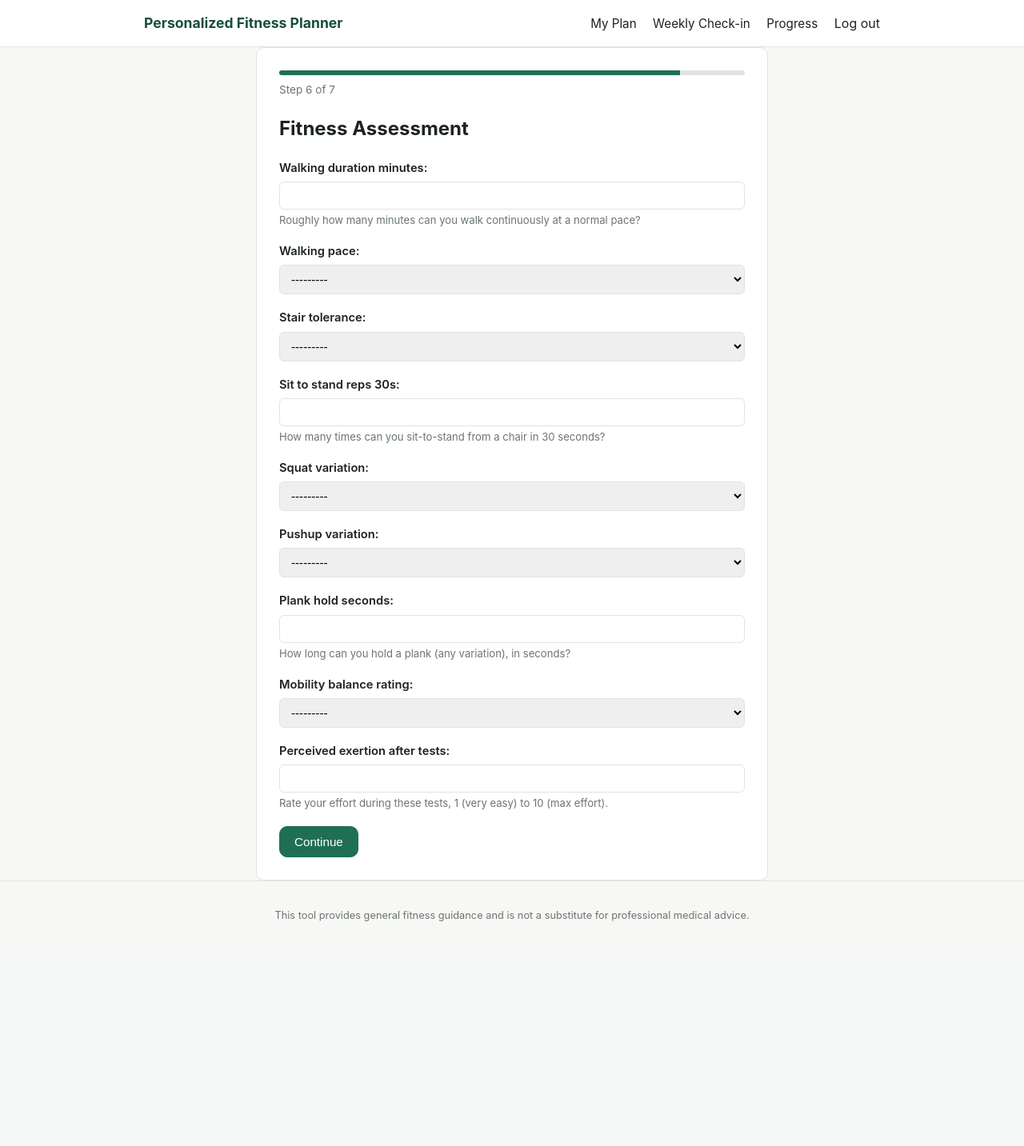
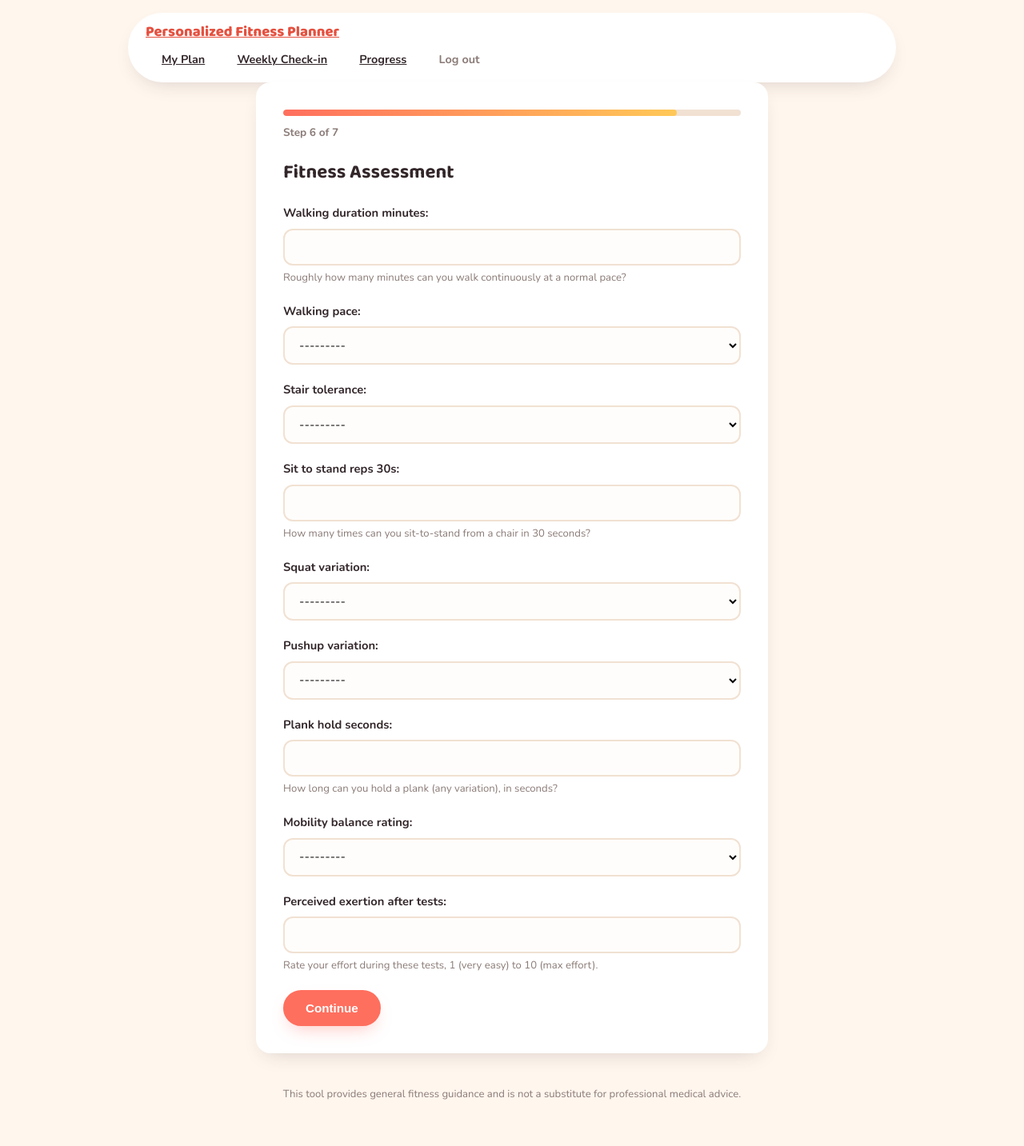
Before and after one commit to Navnith23/personalized-workout-planner, a Django app: page /assessment/fitness/ in a window 1280 px wide. Shown: the whole page at 80% size. Before the commit the page ends 1152 px from the top, so only its background shows below. Run offline with Django 5.2, Linux system fonts and the light colour scheme; the visitor is signed in with stand-in values (Sample User, id 1); data comes from the database, SQL or seed files in the repository; data that the repository does not hold is empty.

Commit message:
Redesign UI: playful rounded style

```diff
--- a/static/css/main.css
+++ b/static/css/main.css
@@ -1,14 +1,26 @@
+@import url('https://fonts.googleapis.com/css2?family=Baloo+2:wght@500;700;800&family=Nunito:wght@400;600;700;800&display=swap');
+
 :root {
-    --color-primary: #1f6f54;
-    --color-primary-dark: #164e3b;
-    --color-bg: #f7f8f6;
-    --color-card: #ffffff;
-    --color-text: #1c2321;
-    --color-muted: #6b7570;
-    --color-border: #e1e4e0;
-    --color-danger: #b3432b;
-    --radius: 10px;
-    font-family: -apple-system, BlinkMacSystemFont, 'Segoe UI', Roboto, Helvetica, Arial, sans-serif;
+    --color-primary: #FF6F5E;
+    --color-primary-dark: #E5503F;
+    --color-teal: #2F9E8F;
+    --color-teal-dark: #1F7A6E;
+    --color-sun: #FFC857;
+    --color-bg: #FFF6EE;
+    --color-card: #FFFFFF;
+    --color-text: #33272A;
+    --color-muted: #8A7B77;
+    --color-border: #F1E1D2;
+    --color-danger: #D64545;
+
+    --radius: 18px;
+    --radius-sm: 12px;
+    --radius-pill: 999px;
+
+    --shadow: 0 10px 26px -12px rgba(51, 39, 42, 0.22);
+    --shadow-primary: 0 10px 22px -8px rgba(255, 111, 94, 0.4);
+
+    font-family: 'Nunito', -apple-system, BlinkMacSystemFont, 'Segoe UI', sans-serif;
 }
 
 * { box-sizing: border-box; }
@@ -17,182 +29,250 @@ body {
     margin: 0;
     background: var(--color-bg);
     color: var(--color-text);
-    line-height: 1.5;
+    line-height: 1.6;
 }
 
-.container {
-    max-width: 960px;
-    margin: 0 auto;
-    padding: 0 20px;
-}
+h1, h2, h3, .brand { font-family: 'Baloo 2', 'Nunito', sans-serif; }
 
+.container { max-width: 960px; margin: 0 auto; padding: 0 20px; }
+
+/* Header */
 .site-header {
-    background: var(--color-card);
-    border-bottom: 1px solid var(--color-border);
+    background: transparent;
+    border-bottom: none;
+    padding-top: 16px;
 }
 
 .header-inner {
-    display: flex;
-    justify-content: space-between;
-    align-items: center;
-    padding: 16px 20px;
+    background: var(--color-card);
+    border-radius: var(--radius-pill);
+    padding: 10px 12px 10px 22px;
+    box-shadow: var(--shadow);
 }
 
 .brand {
-    font-weight: 700;
+    font-weight: 800;
     color: var(--color-primary-dark);
-    text-decoration: none;
-    font-size: 1.1rem;
+    font-size: 1.15rem;
 }
 
 nav a {
-    margin-left: 16px;
+    margin-left: 4px;
+    padding: 9px 16px;
+    border-radius: var(--radius-pill);
     color: var(--color-text);
-    text-decoration: none;
-    font-size: 0.95rem;
+    font-weight: 700;
+    font-size: 0.9rem;
+    transition: background 0.15s ease, color 0.15s ease;
 }
+nav a:hover { background: #FFF0E9; color: var(--color-primary-dark); }
 
-nav a:hover { color: var(--color-primary); }
+nav a.btn-link {
+    background: var(--color-primary);
+    color: white !important;
+    box-shadow: var(--shadow-primary);
+}
+nav a.btn-link:hover { background: var(--color-primary-dark); }
 
-.logout-form {
-    display: inline;
-    margin: 0;
-}
-
+.logout-form { display: inline; margin: 0; }
 .link-button {
-    margin-left: 16px;
-    color: var(--color-text);
-    font-size: 0.95rem;
+    margin-left: 4px;
+    padding: 9px 16px;
+    border-radius: var(--radius-pill);
+    color: var(--color-muted);
+    font-weight: 700;
+    font-size: 0.9rem;
     background: none;
     border: none;
-    padding: 0;
-    font: inherit;
+    font-family: inherit;
     cursor: pointer;
+    transition: background 0.15s ease, color 0.15s ease;
 }
+.link-button:hover { background: #FFF0E9; color: var(--color-primary-dark); }
 
-.link-button:hover { color: var(--color-primary); }
+main { padding: 40px 20px 70px; }
 
-main { padding: 32px 20px 60px; }
+/* Hero */
+.hero { text-align: center; padding: 56px 0 28px; }
+.hero h1 { font-size: 2.5rem; font-weight: 800; max-width: 720px; margin: 0 auto 18px; }
+.hero p { max-width: 580px; margin: 0 auto 28px; color: var(--color-muted); font-size: 1.08rem; }
+.hero-actions { display: flex; gap: 14px; justify-content: center; flex-wrap: wrap; }
 
-.hero {
-    text-align: center;
-    padding: 48px 0 24px;
+.how-it-works {
+    max-width: 660px;
+    margin: 48px auto 0;
+    background: var(--color-card);
+    border-radius: var(--radius);
+    padding: 32px 36px;
+    box-shadow: var(--shadow);
 }
+.how-it-works ol { padding-left: 20px; }
+.how-it-works li { margin-bottom: 12px; }
 
-.hero h1 { font-size: 2rem; max-width: 700px; margin: 0 auto 16px; }
-.hero p { max-width: 600px; margin: 0 auto 24px; color: var(--color-muted); }
-.hero-actions { display: flex; gap: 12px; justify-content: center; }
-
-.how-it-works { max-width: 700px; margin: 40px auto 0; }
-.how-it-works ol { padding-left: 20px; }
-.how-it-works li { margin-bottom: 10px; }
-
+/* Buttons */
 .btn {
     display: inline-block;
-    padding: 10px 18px;
-    border-radius: var(--radius);
-    border: 1px solid var(--color-border);
+    padding: 12px 26px;
+    border-radius: var(--radius-pill);
+    border: 2px solid var(--color-border);
     background: var(--color-card);
     color: var(--color-text);
     text-decoration: none;
     cursor: pointer;
+    font-weight: 700;
     font-size: 0.95rem;
+    transition: transform 0.1s ease, border-color 0.15s ease;
 }
+.btn:hover { border-color: var(--color-primary); }
+.btn:active { transform: scale(0.96); }
 
 .btn-primary {
     background: var(--color-primary);
     border-color: var(--color-primary);
     color: white;
+    box-shadow: var(--shadow-primary);
+}
+.btn-primary:hover { background: var(--color-primary-dark); border-color: var(--color-primary-dark); }
+
+.btn-small { padding: 8px 18px; font-size: 0.85rem; }
+.btn-muted { color: var(--color-muted); }
+.btn-link { color: var(--color-primary-dark); font-weight: 700; text-decoration: none; }
+
+/* Forms */
+.form-card, .wizard {
+    background: var(--color-card);
+    border: none;
+    border-radius: var(--radius);
+    padding: 34px;
+    max-width: 640px;
+    margin: 0 auto;
+    box-shadow: var(--shadow);
 }
 
-.btn-primary:hover { background: var(--color-primary-dark); }
-.btn-small { padding: 6px 12px; font-size: 0.85rem; }
-.btn-muted { color: var(--color-muted); }
-.btn-link { color: var(--color-primary); font-weight: 600; }
-
-.form-card, .wizard {
-    background: var(--color-card);
-    border: 1px solid var(--color-border);
-    border-radius: var(--radius);
-    padding: 28px;
-    max-width: 640px;
-    margin: 0 auto;
-}
-
-.field { margin-bottom: 18px; }
-.field label { display: block; font-weight: 600; margin-bottom: 6px; font-size: 0.92rem; }
+.field { margin-bottom: 20px; }
+.field label { display: block; font-weight: 700; margin-bottom: 7px; font-size: 0.92rem; }
 .field-radio label { display: inline; font-weight: 400; margin-right: 12px; }
 .field input[type="text"], .field input[type="number"], .field input[type="time"],
 .field select, .field textarea {
     width: 100%;
-    padding: 8px 10px;
-    border: 1px solid var(--color-border);
-    border-radius: 6px;
+    padding: 11px 14px;
+    border: 2px solid var(--color-border);
+    border-radius: var(--radius-sm);
     font-size: 0.95rem;
+    font-family: inherit;
+    background: #FFFDFB;
+    transition: border-color 0.15s ease;
 }
-.field .help { color: var(--color-muted); font-size: 0.82rem; margin: 4px 0 0; }
-.field .errorlist { color: var(--color-danger); font-size: 0.85rem; padding-left: 18px; margin: 4px 0; }
+.field input:focus, .field select:focus, .field textarea:focus {
+    outline: none;
+    border-color: var(--color-primary);
+}
+.field .help { color: var(--color-muted); font-size: 0.82rem; margin: 5px 0 0; }
+.field .errorlist { color: var(--color-danger); font-size: 0.85rem; padding-left: 0; list-style: none; margin: 5px 0; }
 
 .wizard-progress {
     background: var(--color-border);
-    border-radius: 6px;
-    height: 6px;
+    border-radius: var(--radius-pill);
+    height: 8px;
     overflow: hidden;
-    margin-bottom: 8px;
+    margin-bottom: 10px;
 }
-.wizard-progress-bar { background: var(--color-primary); height: 100%; }
-.wizard-step-count { color: var(--color-muted); font-size: 0.85rem; margin: 0 0 4px; }
+.wizard-progress-bar {
+    background: linear-gradient(90deg, var(--color-primary), var(--color-sun));
+    height: 100%;
+    border-radius: var(--radius-pill);
+}
+.wizard-step-count { color: var(--color-muted); font-size: 0.85rem; margin: 0 0 6px; font-weight: 700; }
 
+/* Messages */
 .messages { list-style: none; padding: 0; max-width: 640px; margin: 0 auto 20px; }
-.message { padding: 10px 14px; border-radius: 8px; margin-bottom: 8px; }
-.message.success { background: #e3f3ec; color: var(--color-primary-dark); }
-.message.info { background: #eef2f7; color: #33475b; }
-.message.error { background: #fbe7e2; color: var(--color-danger); }
+.message { padding: 12px 18px; border-radius: var(--radius-sm); margin-bottom: 10px; font-weight: 700; font-size: 0.9rem; }
+.message.success { background: #DFF3EE; color: var(--color-teal-dark); }
+.message.info { background: #EAF1FA; color: #2F5C8A; }
+.message.error { background: #FDE6E3; color: var(--color-danger); }
 
-.blocked-card { border-color: var(--color-danger); }
+.blocked-card { border: 2px solid var(--color-danger); }
 
-.review-grid {
-    display: grid;
-    grid-template-columns: 1fr 1fr;
-    gap: 16px;
-    margin: 20px 0;
-}
-.review-card { background: #f2f4f2; border-radius: 8px; padding: 14px; }
-.review-card h3 { margin: 0 0 6px; font-size: 0.9rem; color: var(--color-primary-dark); }
+/* Review grid */
+.review-grid { display: grid; grid-template-columns: 1fr 1fr; gap: 14px; margin: 20px 0; }
+.review-card { background: #FFF0E9; border-radius: var(--radius-sm); padding: 16px 18px; }
+.review-card h3 { margin: 0 0 6px; font-size: 0.88rem; color: var(--color-primary-dark); }
 .review-card p { margin: 2px 0; font-size: 0.88rem; }
 
-.plan { max-width: 900px; margin: 0 auto; }
-.plan-meta { color: var(--color-muted); }
-.plan-actions { margin: 16px 0; }
+/* Plan / week grid */
+.plan { max-width: 960px; margin: 0 auto; }
+.plan h1 { font-size: 1.9rem; }
+.plan-meta { color: var(--color-muted); font-weight: 600; }
+.plan-actions { margin: 20px 0; }
 
 .week-grid {
     display: grid;
-    grid-template-columns: repeat(auto-fill, minmax(220px, 1fr));
-    gap: 16px;
-    margin-top: 16px;
+    grid-template-columns: repeat(auto-fill, minmax(230px, 1fr));
+    gap: 18px;
+    margin-top: 18px;
 }
 
 .day-card {
     background: var(--color-card);
-    border: 1px solid var(--color-border);
+    border: none;
     border-radius: var(--radius);
-    padding: 16px;
+    padding: 20px 22px;
+    box-shadow: var(--shadow);
+    border-left: 6px solid var(--color-primary);
+    transition: transform 0.15s ease;
 }
-.day-card h3 { margin: 0 0 10px; font-size: 0.95rem; }
-.day-type-rest { background: #f2f4f2; }
+.day-card:hover { transform: translateY(-3px); }
+.day-card h3 { margin: 0 0 12px; font-size: 1rem; }
+
+.day-type-rest { background: #F2FAF8; border-left: 6px solid var(--color-teal); }
 .rest-note { color: var(--color-muted); font-size: 0.85rem; }
 
-.workout-list { list-style: none; padding: 0; margin: 0 0 12px; }
-.workout-list li { padding: 6px 0; border-bottom: 1px dashed var(--color-border); font-size: 0.85rem; }
+.workout-list { list-style: none; padding: 0; margin: 0 0 14px; }
+.workout-list li { padding: 8px 0; border-bottom: 1px dashed var(--color-border); font-size: 0.85rem; }
 .workout-list li:last-child { border-bottom: none; }
-.ex-name { display: block; font-weight: 600; }
+.ex-name { display: block; font-weight: 700; }
 .ex-detail { display: block; color: var(--color-muted); }
-.ex-intensity { display: block; color: var(--color-primary-dark); font-size: 0.78rem; }
+.ex-intensity { display: block; color: var(--color-teal-dark); font-size: 0.78rem; font-weight: 700; margin-top: 2px; }
 
 .log-form { display: flex; gap: 8px; }
-.logged-badge { color: var(--color-primary-dark); font-size: 0.85rem; font-weight: 600; }
+.logged-badge {
+    display: inline-block;
+    color: var(--color-teal-dark);
+    background: #DFF3EE;
+    font-size: 0.82rem;
+    font-weight: 700;
+    padding: 6px 14px;
+    border-radius: var(--radius-pill);
+}
 
-.data-table { width: 100%; border-collapse: collapse; margin-bottom: 24px; }
-.data-table th, .data-table td { text-align: left; padding: 8px; border-bottom: 1px solid var(--color-border); font-size: 0.88rem; }
+/* Tables */
+.data-table {
+    width: 100%;
+    border-collapse: separate;
+    border-spacing: 0;
+    margin-bottom: 28px;
+    background: var(--color-card);
+    border-radius: var(--radius-sm);
+    overflow: hidden;
+    box-shadow: var(--shadow);
+}
+.data-table th, .data-table td { text-align: left; padding: 12px 16px; font-size: 0.88rem; }
+.data-table th { background: #FFF0E9; color: var(--color-primary-dark); font-weight: 700; }
+.data-table tr:not(:last-child) td { border-bottom: 1px solid var(--color-border); }
 
-.site-footer { border-top: 1px solid var(--color-border); padding: 20px; text-align: center; color: var(--color-muted); font-size: 0.8rem; }
+/* Footer */
+.site-footer { border-top: none; padding: 28px 20px 40px; text-align: center; color: var(--color-muted); font-size: 0.82rem; }
+
+/* Responsive */
+@media (max-width: 640px) {
+    .header-inner { flex-wrap: wrap; gap: 10px; padding: 12px 16px; }
+    nav { flex-wrap: wrap; }
+    .hero h1 { font-size: 1.8rem; }
+    .review-grid { grid-template-columns: 1fr; }
+    .form-card, .wizard { padding: 24px 20px; }
+}
+
+a:focus-visible, button:focus-visible, input:focus-visible, select:focus-visible, textarea:focus-visible {
+    outline: 3px solid var(--color-sun);
+    outline-offset: 2px;
+}
```
